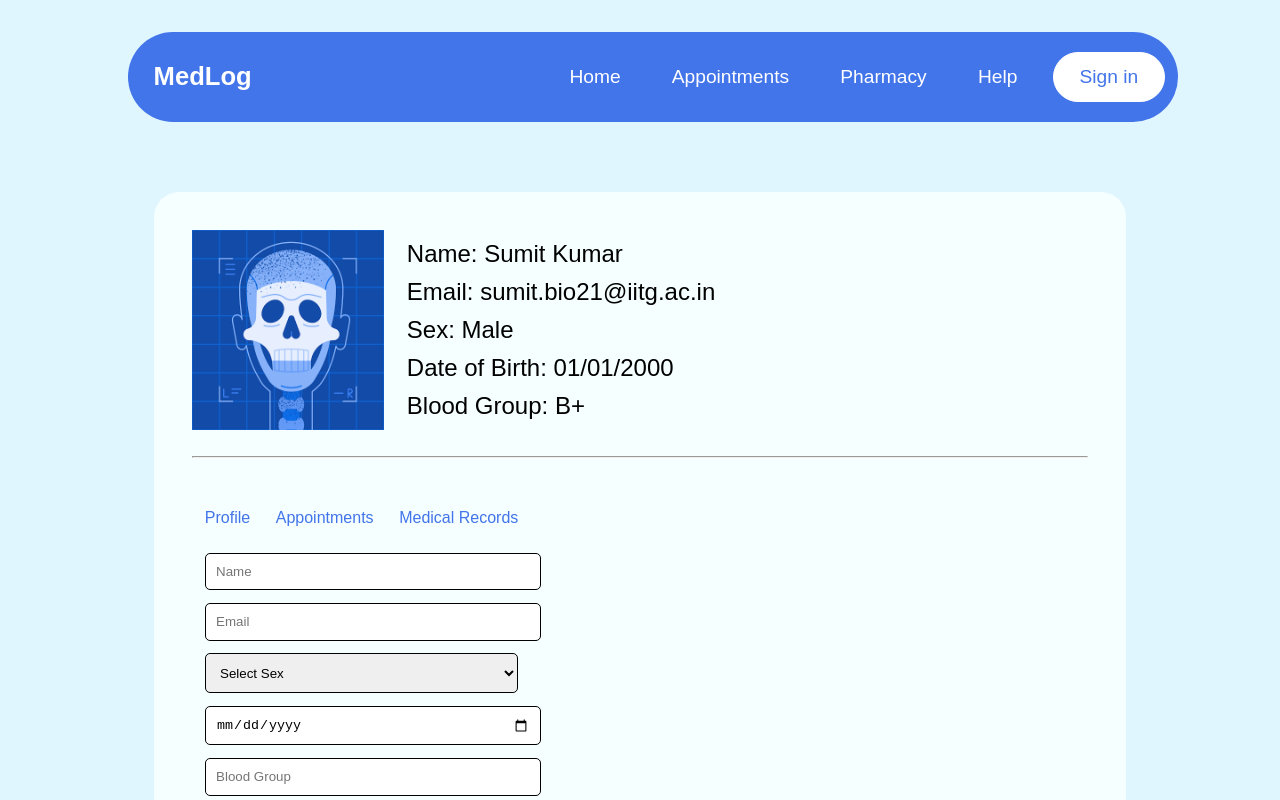
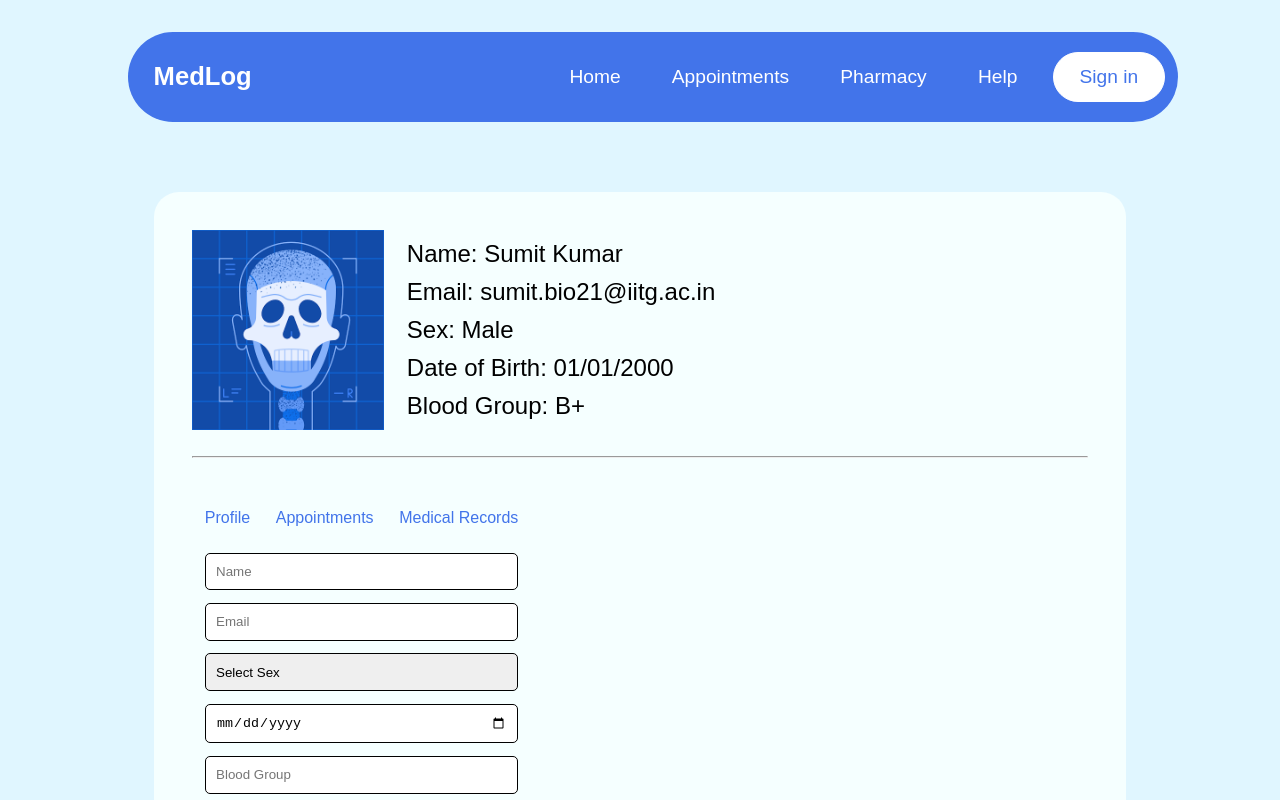
Before and after one commit to MedLog-Org/MedLog, a React (Vite) app in the folder client/: page /help in a window 1280 px wide. Shown: the top 800 px of the page. Built offline with nearby package versions, Linux system fonts and the light colour scheme.

Commit message:
select option css changed

```diff
--- a/client/src/styles/User/Profile.css
+++ b/client/src/styles/User/Profile.css
@@ -2,6 +2,7 @@
     display: flex;
     flex-direction: column;
 }
+
 
 
 .profile input,
@@ -11,7 +12,10 @@
     padding: 0.8vw;
     border: black 1px solid;
     border-radius: 5px;
+    box-sizing: border-box;
+    appearance: none;
 }
+
 
 
 .profile button {
```
